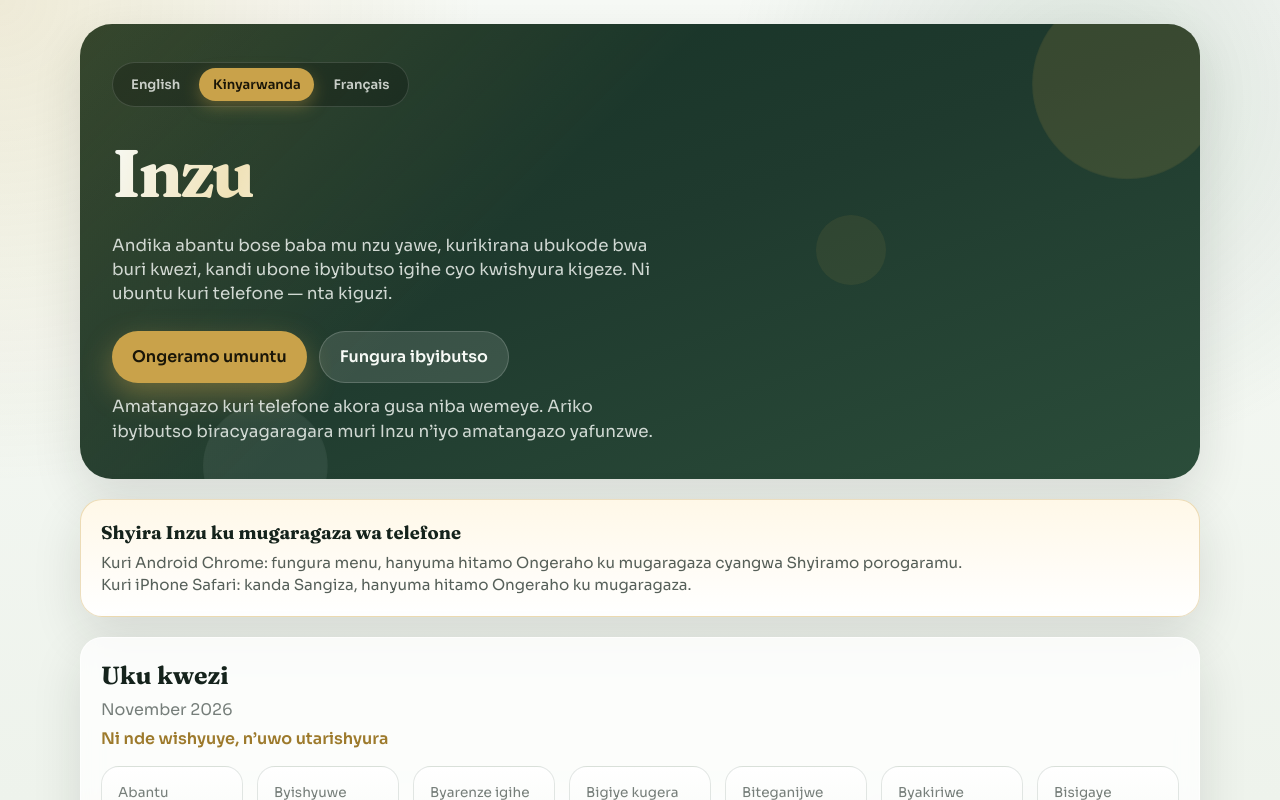
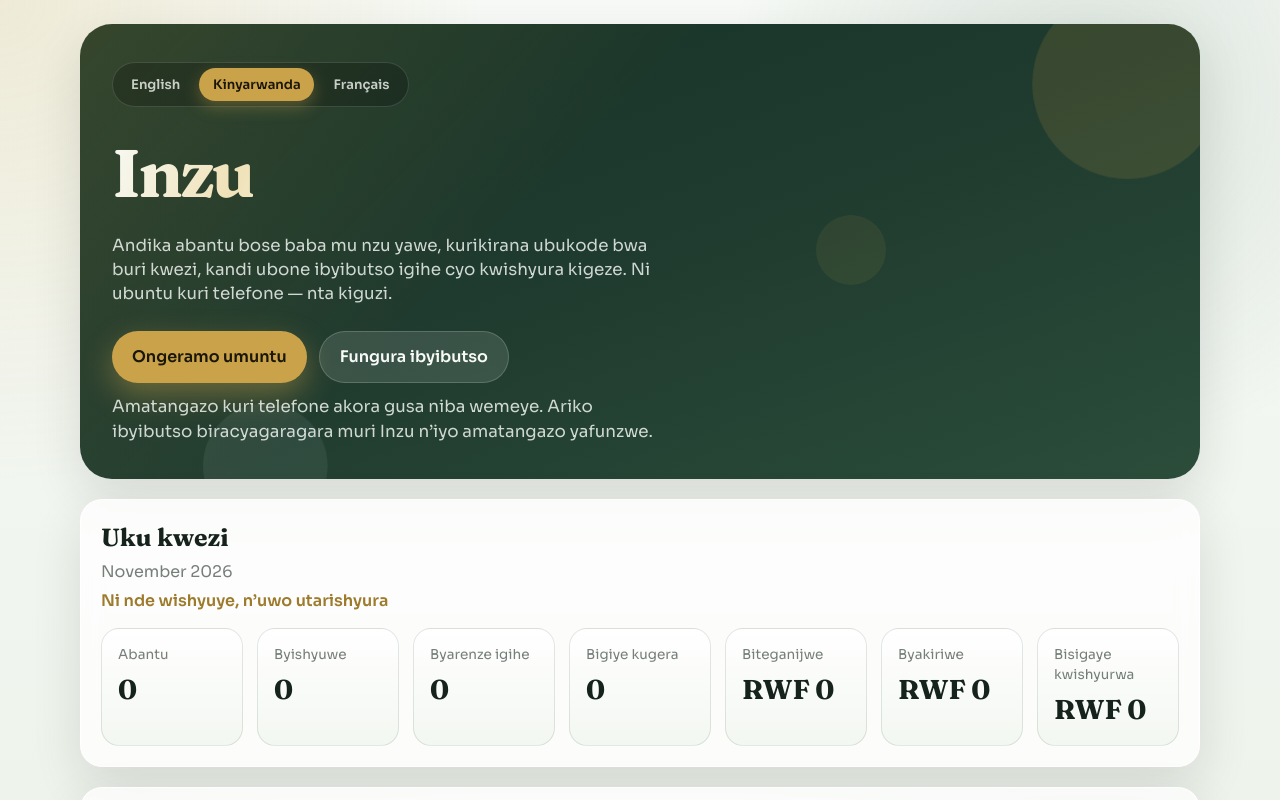
Before and after one commit to Ishimwefabrice/inzu, a React (Vite) app in the folder client/: page / in a window 1280 px wide. Shown: the top 800 px of the page. Built offline with nearby package versions, Linux system fonts and the light colour scheme.

Commit message:
Remove home-screen install tip panel.
Co-authored-by: Cursor <cursoragent@cursor.com>

```diff
--- a/client/src/App.tsx
+++ b/client/src/App.tsx
@@ -103,7 +103,6 @@ export default function App() {
   const [modalOpen, setModalOpen] = useState(false);
   const [editing, setEditing] = useState<PersonView | null>(null);
   const [draft, setDraft] = useState<Draft>(emptyDraft);
-  const [installHint, setInstallHint] = useState(false);
   const [langFlash, setLangFlash] = useState(false);
   const [query, setQuery] = useState("");
   const [detailId, setDetailId] = useState<string | null>(null);
@@ -139,11 +138,6 @@ export default function App() {
   useEffect(() => {
     refresh();
     document.documentElement.lang = lang === "rw" ? "rw" : lang;
-    const standalone =
-      window.matchMedia("(display-mode: standalone)").matches ||
-      // @ts-expect-error iOS Safari
-      window.navigator.standalone === true;
-    setInstallHint(!standalone);
   }, []);
 
   useEffect(() => {
@@ -478,18 +472,7 @@ export default function App() {
         <p className="notif-help">{t(lang, "notifHelp")}</p>
       </header>
 
-      {installHint && (
-        <section className="panel install-tip anim-delay-1">
-          <strong>{t(lang, "saveOnPhone")}</strong>
-          <p>
-            {t(lang, "installAndroid")}
-            <br />
-            {t(lang, "installIos")}
-          </p>
-        </section>
-      )}
-
-      <section className="panel anim-delay-2">
+      <section className="panel anim-delay-1">
         <div className="section-head">
           <div>
             <h2>{t(lang, "thisMonth")}</h2>
```
